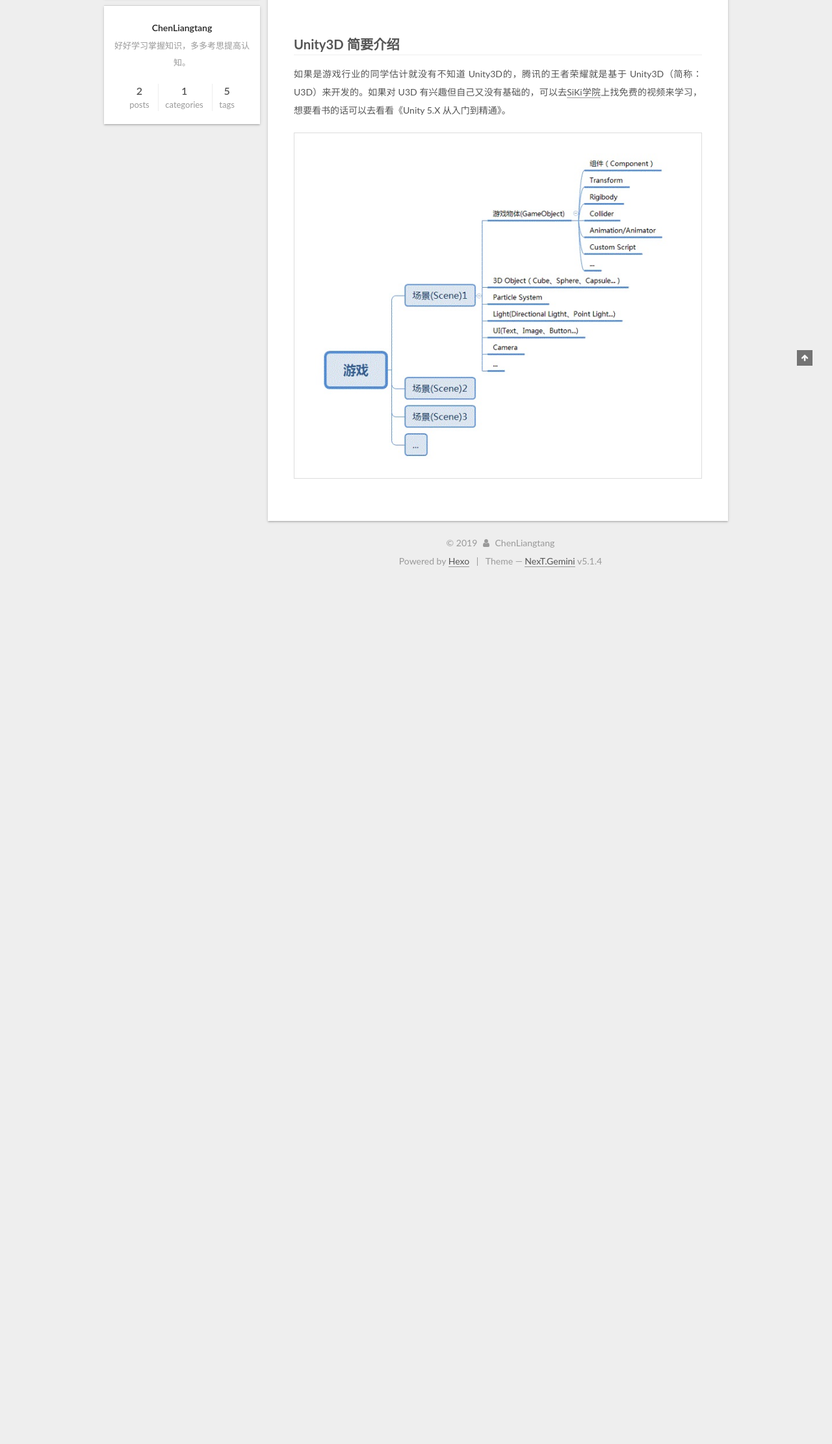
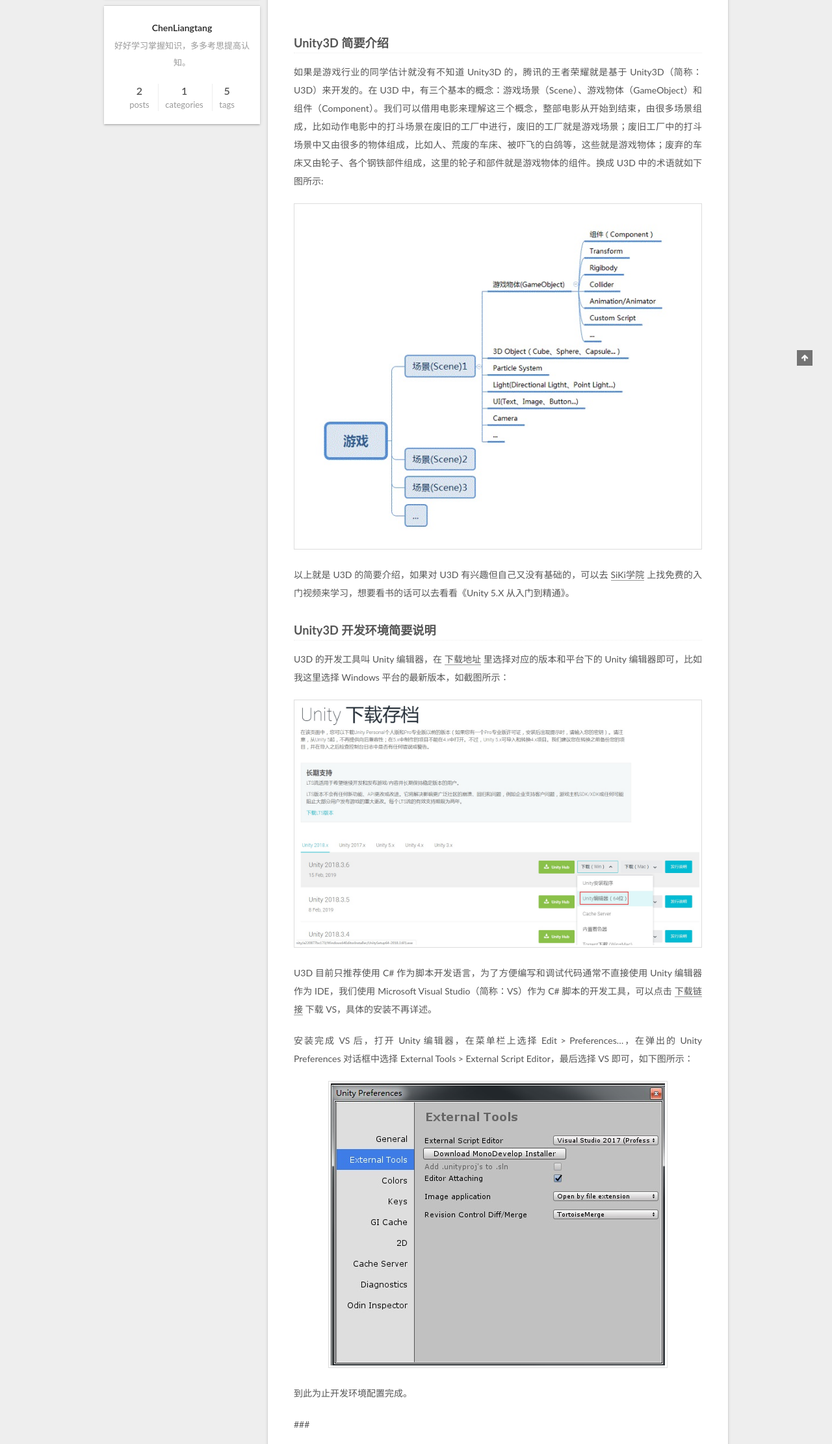
Before and after one commit to chenliangtang/chenliangtang.github.io, a plain HTML site: page index.html in a window 1280 px wide. Shown: the part 337-2560 px from the top of the page at 65% size. Before the commit the page ends 1235 px from the top, so only its background shows below. Drawn offline with Linux system fonts and the light colour scheme; a script that the page names is missing.

Commit message:
Site updated: 2019-03-04 16:57:43

```diff
--- a/index.html
+++ b/index.html
@@ -517,8 +517,16 @@
 
 
 
-            <h2 id="Unity3D-简要介绍"><a href="#Unity3D-简要介绍" class="headerlink" title="Unity3D 简要介绍"></a>Unity3D 简要介绍</h2><p>如果是游戏行业的同学估计就没有不知道 Unity3D的，腾讯的王者荣耀就是基于 Unity3D（简称：U3D）来开发的。如果对 U3D 有兴趣但自己又没有基础的，可以去<a href="http://www.sikiedu.com/" target="_blank" rel="noopener">SiKi学院</a>上找免费的视频来学习，想要看书的话可以去看看《Unity 5.X 从入门到精通》。</p>
-<p><img src="/images/U3DIntro.jpg" alt="ddd"></p>
+            <h3 id="Unity3D-简要介绍"><a href="#Unity3D-简要介绍" class="headerlink" title="Unity3D 简要介绍"></a>Unity3D 简要介绍</h3><p>如果是游戏行业的同学估计就没有不知道 Unity3D 的，腾讯的王者荣耀就是基于 Unity3D（简称：U3D）来开发的。在 U3D 中，有三个基本的概念：游戏场景（Scene）、游戏物体（GameObject）和组件（Component）。我们可以借用电影来理解这三个概念，整部电影从开始到结束，由很多场景组成，比如动作电影中的打斗场景在废旧的工厂中进行，废旧的工厂就是游戏场景；废旧工厂中的打斗场景中又由很多的物体组成，比如人、荒废的车床、被吓飞的白鸽等，这些就是游戏物体；废弃的车床又由轮子、各个钢铁部件组成，这里的轮子和部件就是游戏物体的组件。换成 U3D 中的术语就如下图所示:</p>
+<p><img src="/images/U3DIntro.jpg" alt></p>
+<p>以上就是 U3D 的简要介绍，如果对 U3D 有兴趣但自己又没有基础的，可以去 <a href="http://www.sikiedu.com/" target="_blank" rel="noopener">SiKi学院</a> 上找免费的入门视频来学习，想要看书的话可以去看看《Unity 5.X 从入门到精通》。</p>
+<h3 id="Unity3D-开发环境简要说明"><a href="#Unity3D-开发环境简要说明" class="headerlink" title="Unity3D 开发环境简要说明"></a>Unity3D 开发环境简要说明</h3><p>U3D 的开发工具叫 Unity 编辑器，在 <a href="https://unity3d.com/cn/get-unity/download/archive" target="_blank" rel="noopener">下载地址</a> 里选择对应的版本和平台下的 Unity 编辑器即可，比如我这里选择 Windows 平台的最新版本，如截图所示：</p>
+<p><img src="/images/UnityEditor.jpg" alt></p>
+<p>U3D 目前只推荐使用 C# 作为脚本开发语言，为了方便编写和调试代码通常不直接使用 Unity 编辑器作为 IDE，我们使用 Microsoft Visual Studio（简称：VS）作为 C# 脚本的开发工具，可以点击 <a href="https://visualstudio.microsoft.com/zh-hans/" target="_blank" rel="noopener">下载链接</a> 下载 VS，具体的安装不再详述。</p>
+<p>安装完成 VS 后，打开 Unity 编辑器，在菜单栏上选择 Edit &gt; Preferences…，在弹出的 Unity Preferences 对话框中选择 External Tools &gt; External Script Editor，最后选择 VS 即可，如下图所示：</p>
+<p><img src="/images/UnityPreferences.jpg" alt></p>
+<p>到此为止开发环境配置完成。</p>
+<p>### </p>
 
 
 
```
Also changed, not shown: 2019/03/04/1. Unity3D单元测试框架介绍/index.html (+17 -7 lines), images/UnityEditor.jpg (added), images/UnityPreferences.jpg (added).
